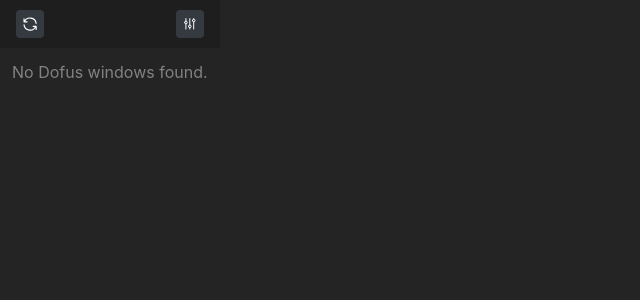
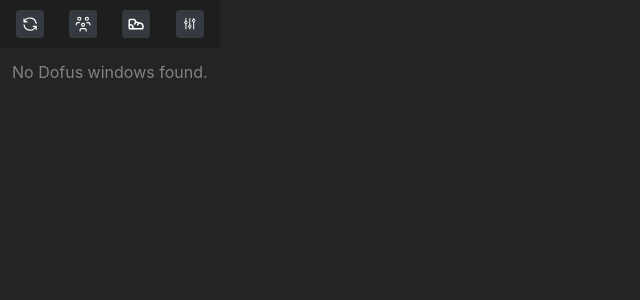
Before and after one commit to CharlesBinard/Dofus-Multi-Helper, a React app: page / in a window 1280 px wide. Shown: the top 300 px of the page, without its empty margins (0-640 px from the left). Built offline with nearby package versions, Linux system fonts and the light colour scheme; the HTML template or start-up script is replaced by a standard one.

Commit message:
update follow leader and group all

```diff
--- a/src/hook/useShortcuts/index.ts
+++ b/src/hook/useShortcuts/index.ts
@@ -18,6 +18,8 @@
   >(undefined);
   const [watchingAutoFollowLeaderKey, setWatchingAutoFollowLeaderKey] =
     useState<boolean>(false);
+  const [watchingFocusChatKey, setWatchingFocusChatKey] =
+    useState<boolean>(false);
 
   const storageClickAllDelays = JSON.parse(
     localStorage.getItem('clickAllDelays') || '{ "min": 100, "max": 130 }'
@@ -27,6 +29,9 @@
   );
   const [autoFollowLeaderKey, setAutoFollowLeaderKey] = useState<string>(
     localStorage.getItem('autoFollowLeaderKey') || '/'
+  );
+  const [focusChatKey, setFocusChatKey] = useState<string>(
+    localStorage.getItem('focusChatKey') || '='
   );
 
   const updateClickAllDelays = ({ min, max }: UpdateClickAllDelaysParams) => {
@@ -46,12 +51,26 @@
     localStorage.setItem('autoFollowLeaderKey', key);
   };
 
+  const handleSetFocusChatKey = (key: string) => {
+    setFocusChatKey(key);
+    localStorage.setItem('focusChatKey', key);
+  };
+
   const watchAutoFollowLeaderKey = async () => {
     try {
       await invoke('watch_key_to_send');
       setWatchingAutoFollowLeaderKey(true);
     } catch (error) {
       console.error('Failed to watch key to send:', error);
+    }
+  };
+
+  const watchFocusChatKey = async () => {
+    try {
+      await invoke('watch_key_to_send');
+      setWatchingFocusChatKey(true);
+    } catch (error) {
+      console.error('Failed to watch focus chat key:', error);
     }
   };
 
@@ -90,6 +109,19 @@
     }
   }, []);
 
+  const handleAutoFollowLeader = useCallback(async () => {
+    await invoke('send_key_to_all_dofus_windows', {
+      key: autoFollowLeaderKey,
+      repeat: 2,
+    });
+  }, [autoFollowLeaderKey]);
+
+  const handleAutoInviteAll = useCallback(async () => {
+    await invoke('auto_invite_all_characters', {
+      focusChatKey: focusChatKey,
+    });
+  }, [focusChatKey]);
+
   const handleShortcutTriggered = useCallback(
     async (shortcutType: keyof Shortcuts) => {
       try {
@@ -112,19 +144,10 @@
             });
             break;
           case 'auto_follow_leader':
-            await invoke('send_key_to_all_dofus_windows', {
-              key: autoFollowLeaderKey,
-              repeat: 2,
-            });
+            await handleAutoFollowLeader();
             break;
           case 'auto_invite_all':
-            console.log('🚀 Auto invite all triggered!');
-            try {
-              await invoke('auto_invite_all_characters');
-              console.log('✅ Auto invite all completed successfully');
-            } catch (error) {
-              console.error('❌ Error in auto_invite_all:', error);
-            }
+            await handleAutoInviteAll();
             break;
           default:
             console.warn(`Unhandled shortcut type: ${shortcutType}`);
@@ -133,7 +156,7 @@
         console.error(`Error handling shortcut ${shortcutType}:`, error);
       }
     },
-    [clickAllDelays, autoFollowLeaderKey]
+    [clickAllDelays, autoFollowLeaderKey, focusChatKey]
   );
 
   useEffect(() => {
@@ -163,7 +186,6 @@
         'shortcut_triggered',
         (event) => {
           const { shortcut } = event.payload;
-          console.log('🔥 Shortcut triggered event received:', shortcut);
           if (shortcut) {
             handleShortcutTriggered(shortcut);
           }
@@ -174,8 +196,13 @@
         'key_to_send_set',
         (event) => {
           const { key } = event.payload;
-          handleSetAutoFollowLeaderKey(key);
-          setWatchingAutoFollowLeaderKey(false);
+          if (watchingAutoFollowLeaderKey) {
+            handleSetAutoFollowLeaderKey(key);
+            setWatchingAutoFollowLeaderKey(false);
+          } else if (watchingFocusChatKey) {
+            handleSetFocusChatKey(key);
+            setWatchingFocusChatKey(false);
+          }
         }
       );
     };
@@ -201,5 +228,11 @@
     setAutoFollowLeaderKey: handleSetAutoFollowLeaderKey,
     watchingAutoFollowLeaderKey,
     watchAutoFollowLeaderKey,
+    focusChatKey,
+    setFocusChatKey: handleSetFocusChatKey,
+    watchingFocusChatKey,
+    watchFocusChatKey,
+    handleAutoFollowLeader,
+    handleAutoInviteAll,
   };
 };
--- a/src/pages/Home/components/Settings/index.tsx
+++ b/src/pages/Home/components/Settings/index.tsx
@@ -20,6 +20,10 @@
   setAutoFollowLeaderKey,
   watchingAutoFollowLeaderKey,
   watchAutoFollowLeaderKey,
+  focusChatKey,
+  setFocusChatKey,
+  watchingFocusChatKey,
+  watchFocusChatKey,
 }) => {
   return (
     <Flex
@@ -30,7 +34,9 @@
       style={{
         width: 'max-content',
         minWidth: 'min-content',
-        overflow: 'hidden',
+        maxHeight: '90vh',
+        overflowY: 'auto',
+        overflowX: 'hidden',
       }}
     >
       <Text size="xl" fw={500}>
@@ -71,6 +77,13 @@
             onSet={watchAutoFollowLeaderKey}
             onClear={() => setAutoFollowLeaderKey('')}
             watching={watchingAutoFollowLeaderKey}
+          />
+          <KeySettingInput
+            label="Focus Chat Dofus key"
+            value={focusChatKey}
+            onSet={watchFocusChatKey}
+            onClear={() => setFocusChatKey('')}
+            watching={watchingFocusChatKey}
           />
         </Flex>
       </Paper>
--- a/src/pages/Home/components/Settings/types.ts
+++ b/src/pages/Home/components/Settings/types.ts
@@ -19,4 +19,8 @@
   setAutoFollowLeaderKey: (key: string) => void;
   watchingAutoFollowLeaderKey: boolean;
   watchAutoFollowLeaderKey: (command: string) => void;
+  focusChatKey: string;
+  setFocusChatKey: (key: string) => void;
+  watchingFocusChatKey: boolean;
+  watchFocusChatKey: () => void;
 };
--- a/src/pages/Home/index.tsx
+++ b/src/pages/Home/index.tsx
@@ -1,6 +1,12 @@
 // pages/Home/Home.tsx
 import { ActionIcon, Box, Flex } from '@mantine/core';
-import { IconAdjustments, IconRefresh, IconSword } from '@tabler/icons-react';
+import {
+  IconAdjustments,
+  IconRefresh,
+  IconShoe,
+  IconSword,
+  IconUsersGroup,
+} from '@tabler/icons-react';
 import React, { useRef, useState } from 'react';
 import { useAlwaysOntop } from '../../hook/useAlwaysOntop';
 import { useShortcuts } from '../../hook/useShortcuts';
@@ -27,6 +33,12 @@
     setAutoFollowLeaderKey,
     watchingAutoFollowLeaderKey,
     watchAutoFollowLeaderKey,
+    focusChatKey,
+    setFocusChatKey,
+    watchingFocusChatKey,
+    watchFocusChatKey,
+    handleAutoFollowLeader,
+    handleAutoInviteAll,
   } = useShortcuts();
   const { isAlwaysOnTop, toggleAlwaysOnTop } = useAlwaysOntop();
 
@@ -34,7 +46,13 @@
 
   const { toggleAutoAdjustSize, autoAdjustSize } = useWindowSizeAdjuster(
     contentRef,
-    [windows, selectedTab, watchingInput, !!activeDofusWindow]
+    [
+      windows,
+      selectedTab,
+      watchingInput,
+      !!activeDofusWindow,
+      watchingFocusChatKey,
+    ]
   );
 
   return (
@@ -64,6 +82,29 @@
           title="Refresh windows"
         >
           <IconRefresh style={{ width: '70%', height: '70%' }} stroke={1.5} />
+        </ActionIcon>
+        {/* Button to invite all */}
+        <ActionIcon
+          variant="filled"
+          aria-label="Invite all"
+          color="gray"
+          onClick={handleAutoInviteAll}
+          title="Invite all"
+        >
+          <IconUsersGroup
+            style={{ width: '70%', height: '70%' }}
+            stroke={1.5}
+          />
+        </ActionIcon>
+        {/* Button to toggle auto follow leader */}
+        <ActionIcon
+          variant="filled"
+          aria-label="Toggle auto follow leader"
+          color="gray"
+          onClick={handleAutoFollowLeader}
+          title="Toggle auto follow leader"
+        >
+          <IconShoe style={{ width: '70%', height: '70%' }} />
         </ActionIcon>
         <ActionIcon
           variant="filled"
@@ -111,6 +152,10 @@
           setAutoFollowLeaderKey={setAutoFollowLeaderKey}
           watchingAutoFollowLeaderKey={watchingAutoFollowLeaderKey}
           watchAutoFollowLeaderKey={watchAutoFollowLeaderKey}
+          focusChatKey={focusChatKey}
+          setFocusChatKey={setFocusChatKey}
+          watchingFocusChatKey={watchingFocusChatKey}
+          watchFocusChatKey={watchFocusChatKey}
         />
       )}
     </Box>
```
Also changed, not shown: 1 other file (tests, documents, lock files or other folders).
